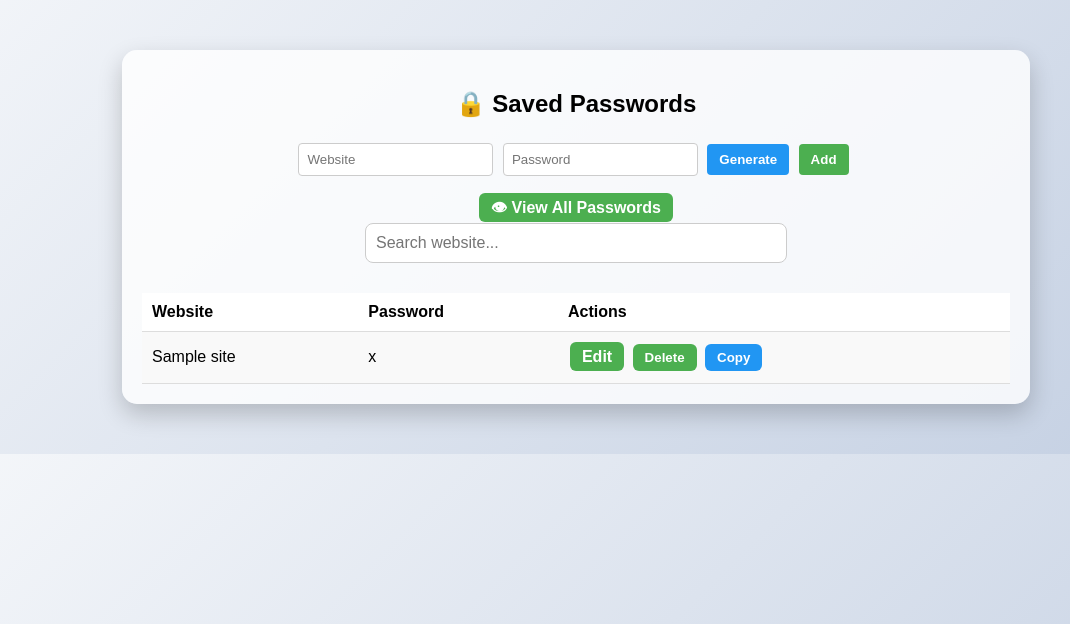
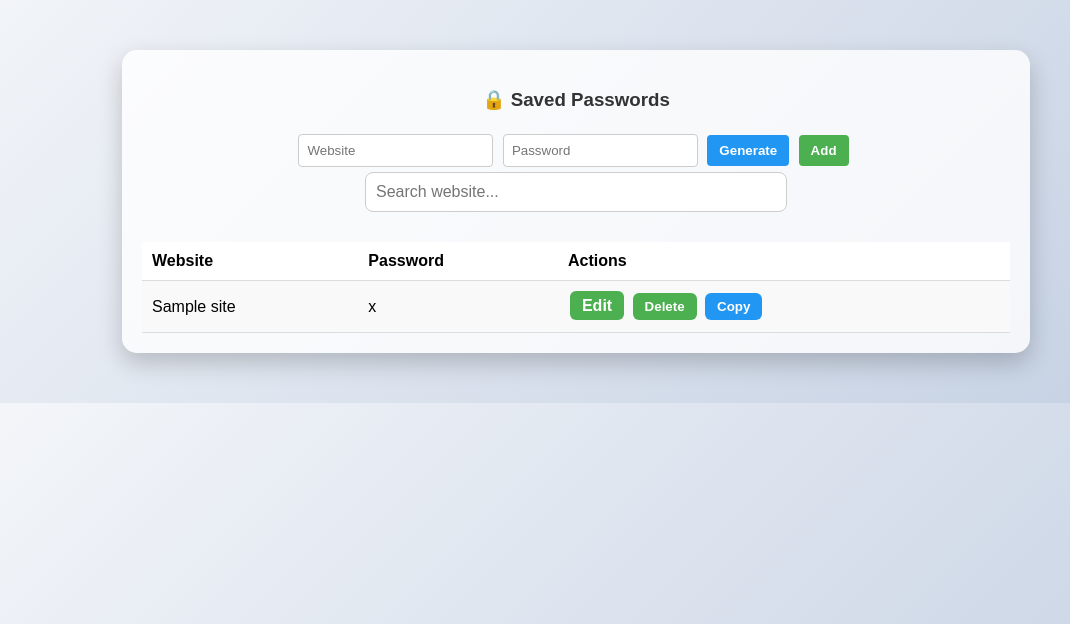
Before and after one commit to 24Manish-ctr/password_manager, a Flask app: template templates/dashboard.html in a window 1280 px wide. Shown: the part 70-694 px from the top of the page, without its empty margins (64-1134 px from the left). Run offline with Flask 3, Linux system fonts and the light colour scheme; the template is opened without the code that fills it: most values are stand-ins (such as "Sample title", 1, 10 or a date in 2020).

Commit message:
Update dashboard.html

```diff
--- a/templates/dashboard.html
+++ b/templates/dashboard.html
@@ -1,39 +1,26 @@
 {% extends "base.html" %}
 {% block content %}
 <div class="card">
-  <h2>🔒 Saved Passwords</h2>
-
-  <!-- Add Password Form -->
+    <h3 class="text-center">🔒 Saved Passwords</h3>
     <form action="{{ url_for('add_password') }}" method="POST">
         <input type="text" name="website" placeholder="Website" required>
-      <input type="text" name="password" id="password" placeholder="Password" required>
+        <input type="text" name="password" placeholder="Password" id="password" required>
         <button type="button" onclick="document.getElementById('password').value='{{ generate_password() }}'">Generate</button>
         <button type="submit">Add</button>
     </form>
 
-  <!-- Dashboard Buttons -->
-  <div style="margin-top: 15px;">
-      <a href="{{ url_for('view_passwords') }}" class="btn edit-btn">👁 View All Passwords</a>
-  </div>
-
-  <!-- Search Bar -->
     <input type="text" id="search" placeholder="Search website..." onkeyup="filterTable()">
 
-  <!-- Password Table -->
-  <table id="passwordTable">
-      <tr>
-          <th>Website</th>
-          <th>Password</th>
-          <th>Actions</th>
-      </tr>
+    <table>
+        <tr><th>Website</th><th>Password</th><th>Actions</th></tr>
         {% for pw in passwords %}
         <tr>
             <td>{{ pw.site }}</td>
             <td>{{ pw.password }}</td>
             <td>
-              <a href="{{ url_for('edit_password', site=pw.site) }}" class="btn edit-btn">Edit</a>
+                <a class="btn edit-btn" href="{{ url_for('edit_password', site=pw.site) }}">Edit</a>
                 <form action="{{ url_for('delete_password', site=pw.site) }}" method="POST" style="display:inline;">
-                  <button type="submit" class="btn delete-btn">Delete</button>
+                    <button class="btn delete-btn" type="submit">Delete</button>
                 </form>
                 <button class="btn copy-btn" onclick="navigator.clipboard.writeText('{{ pw.password }}')">Copy</button>
             </td>
@@ -45,11 +32,11 @@
 <script>
 function filterTable() {
     let input = document.getElementById('search').value.toLowerCase();
-    let rows = document.querySelectorAll('#passwordTable tr');
-    rows.forEach((row, index) => {
-        if(index === 0) return; // Skip header
-        let site = row.cells[0].textContent.toLowerCase();
-        row.style.display = site.includes(input) ? '' : 'none';
+    let rows = document.querySelectorAll('table tr');
+    rows.forEach((row,index)=>{
+        if(index===0) return;
+        let site=row.cells[0].textContent.toLowerCase();
+        row.style.display = site.includes(input)?'':'none';
     });
 }
 </script>
```
Lines whose indentation alone changed are shown as unchanged.
